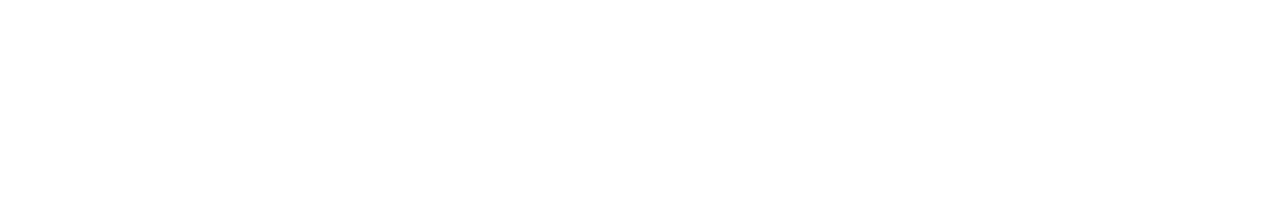
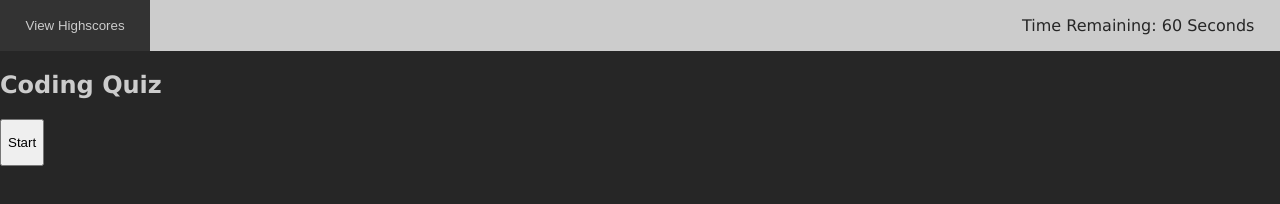
Before and after one commit to sagegrayson/HW04-Code-Quiz, a plain HTML site: page index.html in a window 1280 px wide. Drawn offline with Linux system fonts and the light colour scheme.

Commit message:
Basic CSS

```diff
--- a/assets/script.js
+++ b/assets/script.js
@@ -0,0 +1,32 @@
+console.log("script.js loaded");
+// DEPENDENCIES =================================
+var startButton = document.getElementById("start-button");
+var timeDisplay = document.getElementById("time-display");
+
+// DATA =========================================
+
+// FUNCTIONS ====================================
+// main game function
+function quizMain() {
+	countdown();
+}
+
+// countdown timer
+function countdown() {
+	var timeLeft = 10;
+
+	var timeCounter = setInterval(function () {
+		if (timeLeft > 0) {
+			timeDisplay.textContent = timeLeft;
+			timeLeft--;
+		} else {
+			timeDisplay.textContent = 0;
+			clearInterval(timeCounter);
+		}
+	}, 1000);
+}
+
+// USER INTERACTIONS ============================
+startButton.addEventListener("click", quizMain);
+
+// INITIALIZATION ===============================
--- a/assets/style.css
+++ b/assets/style.css
@@ -0,0 +1,28 @@
+/* * {
+	border: solid 1px red;
+} */
+
+body {
+	margin: 0%;
+	background-color: hsl(0, 0%, 15%);
+	color: hsl(0, 0%, 80%);
+	font-family: "Lucida Sans", "Lucida Sans Regular", "Lucida Grande",
+		"Lucida Sans Unicode", Geneva, Verdana, sans-serif;
+}
+header {
+	background-color: hsl(0, 0%, 80%);
+	color: hsl(0, 0%, 15%);
+	display: flex;
+	justify-content: space-between;
+}
+
+header button {
+	background-color: hsl(0, 0%, 20%);
+	color: hsl(0, 0%, 80%);
+	border: none;
+	padding: 0 2%;
+}
+
+header div {
+	padding-right: 2%;
+}
--- a/index.html
+++ b/index.html
@@ -8,6 +8,19 @@
 		<link rel="stylesheet" href="assets/style.css" />
 	</head>
 	<body>
+		<!--  -->
+		<header>
+			<button id="scores-buttton">
+				<p>View Highscores</p>
+			</button>
+			<div><p>Time Remaining: <span id="time-display">60</span> Seconds</p></div>
+		</header>
+		<!-- start button and quiz q/a -->
+		<main>
+			<h2>Coding Quiz</h2>
+			<button id="start-button"><p>Start</p></button>
+		</main>
+		<!--  -->
 		<script src="assets/script.js"></script>
 	</body>
 </html>
```
